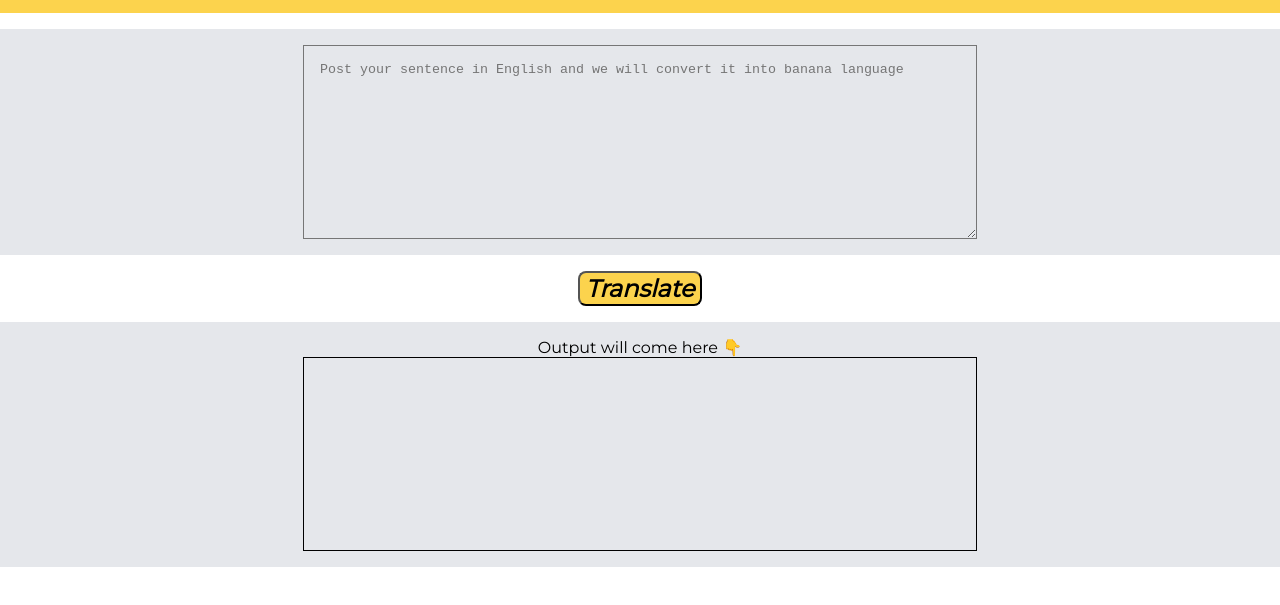
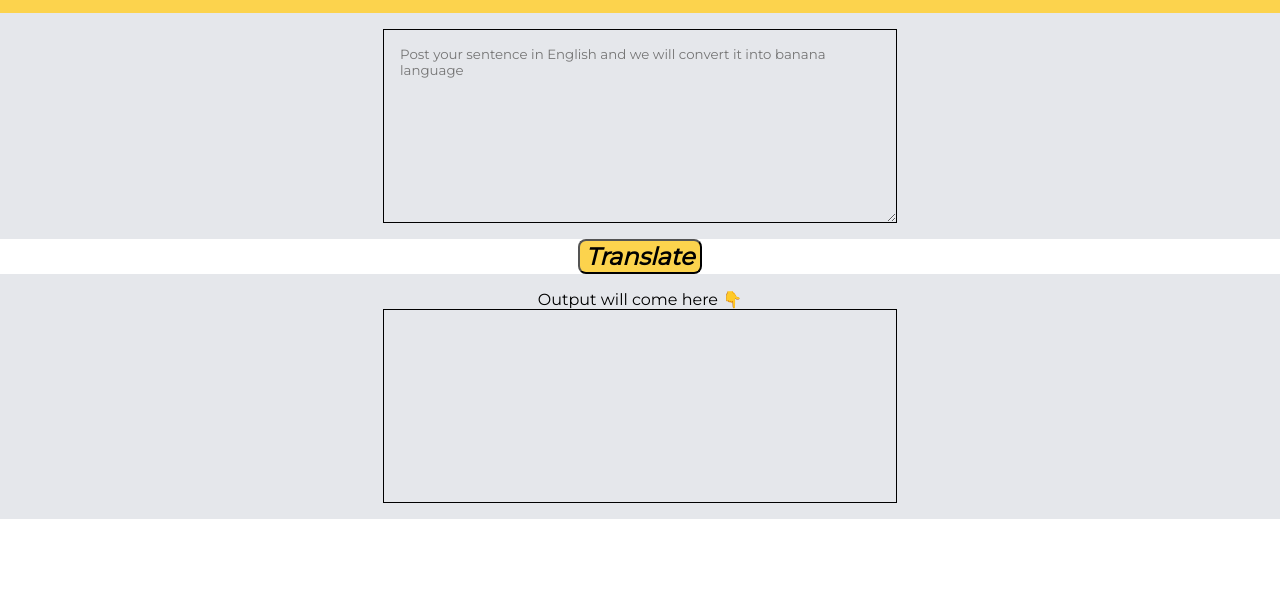
Before and after one commit to LakGupta/neogcamp-banana-speak, a plain HTML site: page index.html in a window 1280 px wide. Shown: the part 97-702 px from the top of the page. Drawn offline with Linux system fonts and the light colour scheme.

Commit message:
Update style.css

```diff
--- a/style.css
+++ b/style.css
@@ -6,13 +6,16 @@
 
 }
 textarea{
-    width: 80vw;
+    width: 80%;
     height: 10rem;
     display: block;
     margin-left: auto;
     margin-right: auto;
+    border: 1px solid black;
     padding: 1rem;
     background-color: var(--off-white);
+    font-family: 'Montserrat', sans-serif;
+
 
 }
 
@@ -32,7 +35,7 @@ body{
 }
 
 #txt-output{
-    width: 80vw;
+    width: 80%;
     height: 10rem;
     margin: 1rem;
     padding: 1rem;
@@ -42,10 +45,6 @@ body{
     min-width: 5rem;
 }
 
-#txt-input{
-    max-width: 40rem;
-    min-width: 10rem;
-}
 
 .area-more{
 
@@ -83,9 +82,8 @@ body{
     padding-bottom: 1rem;
     margin-bottom: 1rem;
     margin-top: 1rem;
-
-
-
+    max-width: 600px;
+    margin: auto;
 }
 
 .ow{
```
